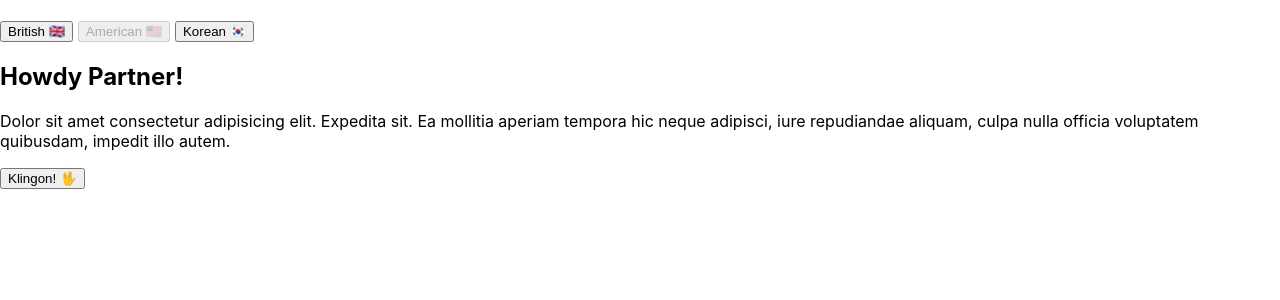
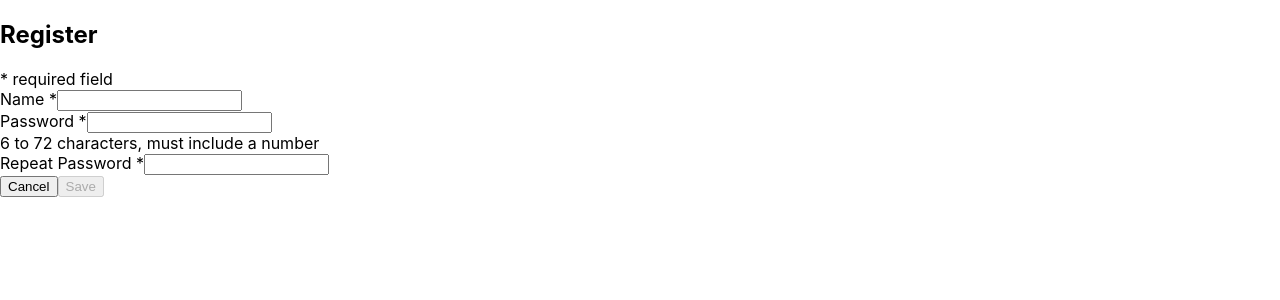
Before and after one commit to holly257/React-Playground, a React (Create React App) app: page / in a window 1280 px wide. Shown: the top 300 px of the page. Built offline with nearby package versions, Linux system fonts and the light colour scheme.

Commit message:
registration form and validation

```diff
--- a/src/index.js
+++ b/src/index.js
@@ -3,7 +3,8 @@
 import { BrowserRouter } from 'react-router-dom';
 // import App from './App';
 // import App from './power-toes/App'
-import AppLang from './lang-context/AppLang';
+// import AppLang from './lang-context/AppLang';
+import AppRegistrationForm from './registrationForm/registrationForm';
 import './index.css';
 
-ReactDOM.render(<BrowserRouter><AppLang /></BrowserRouter>, document.getElementById('root'));
+ReactDOM.render(<BrowserRouter><AppRegistrationForm /></BrowserRouter>, document.getElementById('root'));
--- /dev/null
+++ b/src/registrationForm/registrationForm.js
@@ -0,0 +1,150 @@
+import React from 'react';
+import ValidationError from './validationError';
+
+class RegistrationForm extends React.Component{
+    constructor(props) {
+        super(props);
+        this.state = {
+            name: {
+              value: "",
+              touched: false
+            },
+            password: {
+              value: "",
+              touched: false
+            },
+            repeatPassword: {
+              value: "",
+              touched: false
+            }
+          };
+        }
+
+        updateName(name) {
+          this.setState({ name: { value: name, touched: true } });
+        }
+
+        updatePassword(password) {
+          this.setState({
+            password: { value: password, touched: true }
+          });
+        }
+
+        updateRepeatPassword(repeatPassword) {
+          this.setState({
+            repeatPassword: {
+              value: repeatPassword,
+              touched: true
+            }
+          });
+        }
+
+        handleSubmit(event) {
+          event.preventDefault();
+          const { name, password, repeatPassword } = this.state;
+
+          console.log("Name: ", name.value);
+          console.log("Password: ", password.value);
+          console.log("Repeat Password: ", repeatPassword.value);
+        }
+
+        validateName() {
+          const name = this.state.name.value.trim();
+          if (name.length === 0) {
+            return "Name is required";
+          } else if (name.length < 3) {
+            return "Name must be at least 3 characters long";
+          }
+        }
+
+        validatePassword() {
+          const password = this.state.password.value.trim();
+          if (password.length === 0) {
+            return "Password is required";
+          } else if (password.length < 6 || password.length > 72) {
+            return "Password must be between 6 and 72 characters long";
+          } else if (!password.match(/[0-9]/)) {
+            return "Password must contain at least one number";
+          }
+        }
+
+        validateRepeatPassword() {
+          const repeatPassword = this.state.repeatPassword.value.trim();
+          const password = this.state.password.value.trim();
+
+          if (repeatPassword !== password) {
+            return "Passwords do not match";
+          }
+        }
+
+        render() {
+          const nameError = this.validateName();
+          const passwordError = this.validatePassword();
+          const repeatPasswordError = this.validateRepeatPassword();
+
+          return (
+            <form className="registration" onSubmit={e => this.handleSubmit(e)}>
+              <h2>Register</h2>
+              <div className="registration__hint">* required field</div>
+              <div className="form-group">
+                <label htmlFor="name">Name *</label>
+                <input
+                  type="text"
+                  className="registration__control"
+                  name="name"
+                  id="name"
+                  onChange={e => this.updateName(e.target.value)}
+                />
+                {this.state.name.touched && <ValidationError message={nameError} />}
+              </div>
+              <div className="form-group">
+                <label htmlFor="password">Password *</label>
+                <input
+                  type="password"
+                  className="registration__control"
+                  name="password"
+                  id="password"
+                  onChange={e => this.updatePassword(e.target.value)}
+                />
+                <div className="registration__hint">
+                  6 to 72 characters, must include a number
+                </div>
+                {this.state.password.touched && (
+                  <ValidationError message={passwordError} />
+                )}
+              </div>
+              <div className="form-group">
+                <label htmlFor="repeatPassword">Repeat Password *</label>
+                <input
+                  type="password"
+                  className="registration__control"
+                  name="repeatPassword"
+                  id="repeatPassword"
+                  onChange={e => this.updateRepeatPassword(e.target.value)}
+                />
+                {this.state.repeatPassword.touched && (
+                  <ValidationError message={repeatPasswordError} />
+                )}
+              </div>
+
+              <div className="registration__button__group">
+                <button type="reset" className="registration__button">
+                  Cancel
+                </button>
+                <button
+                  type="submit"
+                  className="registration__button"
+                  disabled={
+                    this.validateName() ||
+                    this.validatePassword() ||
+                    this.validateRepeatPassword()
+                  }
+                >
+                  Save
+                </button>
+              </div>
+            </form>
+          );
+        }
+      }
+      export default RegistrationForm;
--- /dev/null
+++ b/src/registrationForm/validationError.js
@@ -0,0 +1,11 @@
+import React from 'react';
+
+export default function ValidationError(props) {
+    if(props.message) {
+        return (
+        <div className="error">{props.message}</div>
+        );
+    }
+
+    return <></>
+}
```
